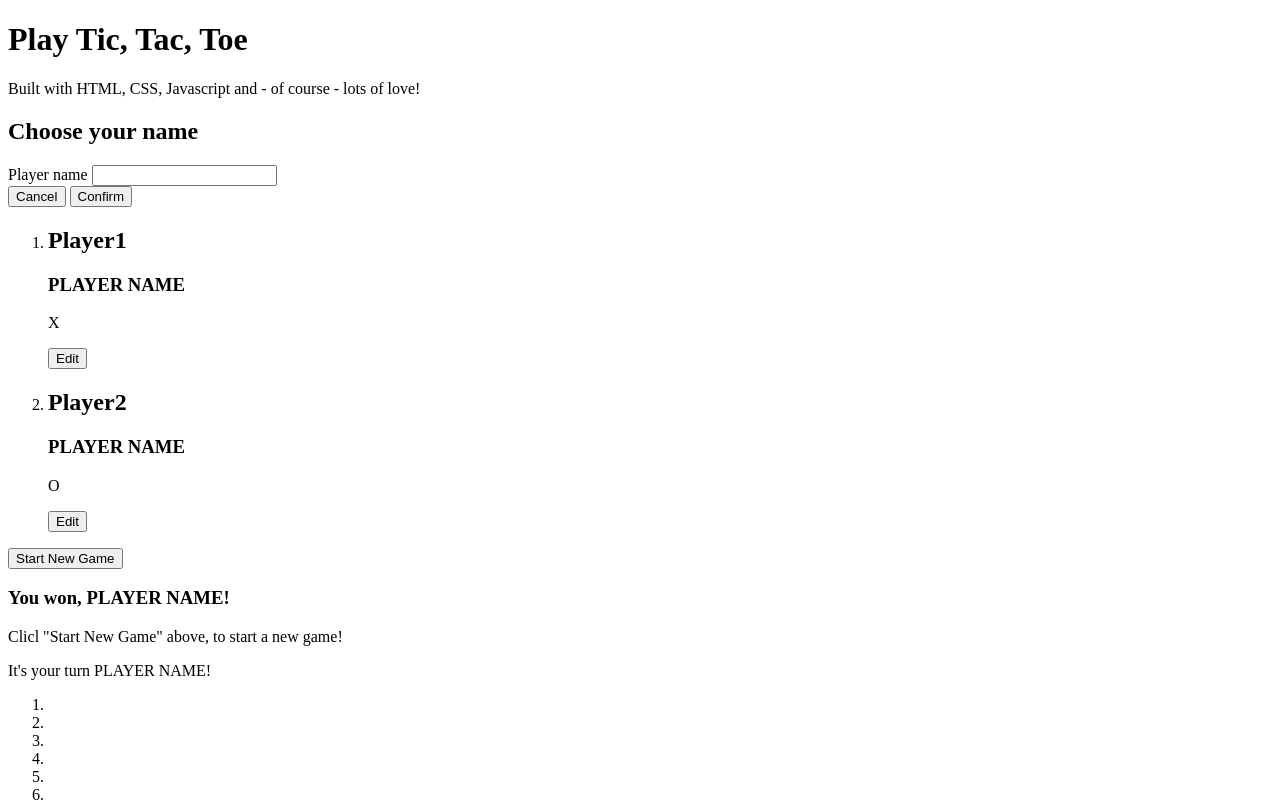
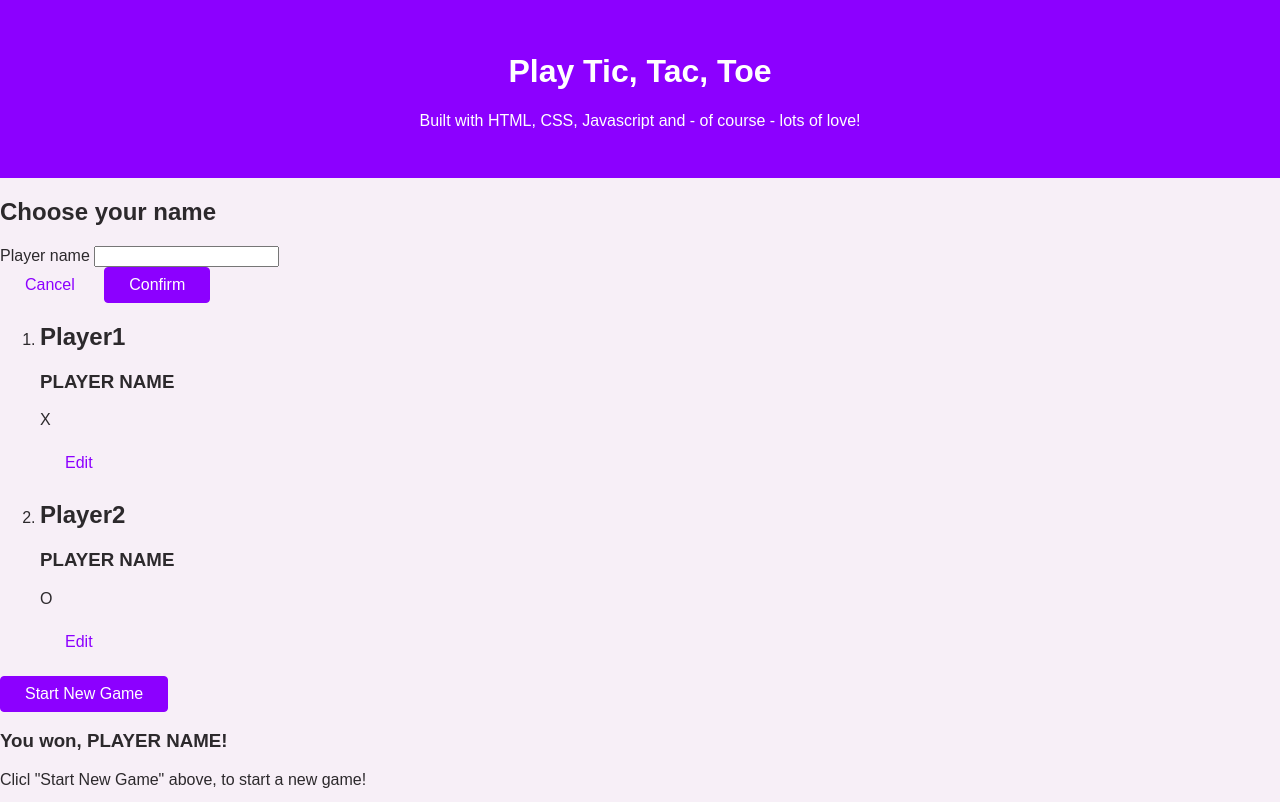
Before and after one commit to Peyman-Omidi/Tic-Tac-Toe, a plain HTML site: page index.html in a window 1280 px wide. Shown: the top 802 px of the page. Drawn offline with Linux system fonts and the light colour scheme.

Commit message:
add styles

```diff
--- a/index.html
+++ b/index.html
@@ -4,9 +4,17 @@
     <meta charset="UTF-8" />
     <meta name="viewport" content="width=device-width, initial-scale=1.0" />
     <title>Tic Tac Toe</title>
+    <link rel="preconnect" href="https://fonts.googleapis.com" />
+    <link rel="preconnect" href="https://fonts.gstatic.com" crossorigin />
+    <link
+      href="https://fonts.googleapis.com/css2?family=Open+Sans:wght@400;700&display=swap"
+      rel="stylesheet"
+    />
+    <link rel="stylesheet" href="styles/styles.css">
   </head>
+
   <body>
-    <header>
+    <header id="main-header">
       <h1>Play Tic, Tac, Toe</h1>
       <p>Built with HTML, CSS, Javascript and - of course - lots of love!</p>
     </header>
@@ -19,8 +27,8 @@
             <input type="text" name="playername" id="playername" />
           </div>
           <div>
-            <button type="button">Cancel</button>
-            <button type="submit">Confirm</button>
+            <button type="button" class="btn btn-alt">Cancel</button>
+            <button type="submit" class="btn">Confirm</button>
           </div>
         </form>
       </aside>
@@ -31,7 +39,7 @@
               <h2>Player1</h2>
               <h3>PLAYER NAME</h3>
               <p>X</p>
-              <button>Edit</button>
+              <button class="btn btn-alt">Edit</button>
             </article>
           </li>
           <li>
@@ -39,11 +47,11 @@
               <h2>Player2</h2>
               <h3>PLAYER NAME</h3>
               <p>O</p>
-              <button>Edit</button>
+              <button class="btn btn-alt">Edit</button>
             </article>
           </li>
         </ol>
-        <button>Start New Game</button>
+        <button class="btn">Start New Game</button>
       </section>
 
       <section id="active-game">
--- /dev/null
+++ b/styles/styles.css
@@ -0,0 +1,34 @@
+body {
+  margin: 0;
+  color: rgb(44, 41, 44);
+  font-family: "open-sans", sans-serif;
+  background-color: rgb(247, 239, 247);
+}
+#main-header {
+  background-color: rgb(140, 0, 255);
+  color: white;
+  padding: 2rem 5%;
+  text-align: center;
+}
+.btn {
+  font: inherit;
+  padding: 0.5rem 1.5rem;
+  background-color: rgb(140, 0, 255);
+  border: 1px solid rgb(140, 0, 255);
+  color: white;
+  border-radius: 4px;
+  cursor: pointer;
+}
+.btn-alt {
+  background-color: transparent;
+  border-color: transparent;
+  color: rgb(140, 0, 255);
+}
+.btn:hover {
+  background-color: rgb(79, 10, 190);
+  border-color: rgb(79, 10, 190);
+}
+.btn-alt:hover {
+    background-color: rgb(230, 201, 252);
+    border-color: transparent;
+}
```
